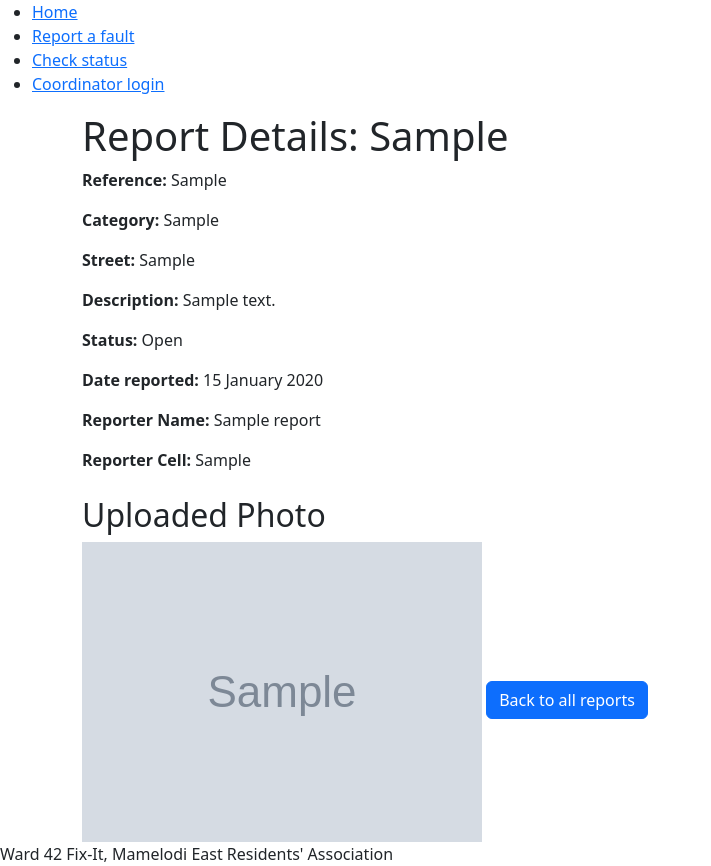
After one commit to mellosityata-cloud/ward42-fixit, a Flask app: page /report/1 in a window 1280 px wide. The commit adds this page. Shown: the whole page, without its empty margins (0-711 px from the left). Run offline with Flask 3, Linux system fonts and the light colour scheme; the visitor is signed in with stand-in values (Sample User, id 1); tables that the repository leaves empty hold one stand-in row (values such as "Sample post"); grey boxes marked "Sample" are stand-in pictures.

Commit message:
Check photo content type and handle upload errors

```diff
--- a/app.py
+++ b/app.py
@@ -1,10 +1,22 @@
+
+
 import os
 import uuid
 
-from flask import Flask, render_template, request, session, redirect, url_for
+from flask import (
+    Flask,
+    render_template,
+    request,
+    session,
+    redirect,
+    url_for,
+    send_from_directory
+)
+
 from flask_sqlalchemy import SQLAlchemy
 from werkzeug.security import check_password_hash
 from werkzeug.utils import secure_filename
+
 
 app = Flask(__name__)
 
@@ -15,9 +27,19 @@ app.config["SECRET_KEY"] = os.environ.get("SECRET_KEY")
 app.config["UPLOAD_FOLDER"] = os.path.join(app.root_path, "uploads")
 app.config["MAX_CONTENT_LENGTH"] = 2 * 1024 * 1024
 
+# Allowed photo extensions and content types
 ALLOWED_EXTENSIONS = {"jpg", "jpeg", "png", "webp"}
+ALLOWED_TYPES = {"image/jpeg", "image/png", "image/webp"}
 
 db = SQLAlchemy(app)
+
+
+# Check allowed image extensions
+def allowed_file(filename):
+    return (
+        "." in filename
+        and filename.rsplit(".", 1)[1].lower() in ALLOWED_EXTENSIONS
+    )
 
 
 # Report database model
@@ -56,6 +78,43 @@ def index():
 @app.route("/report", methods=["GET", "POST"])
 def report():
     if request.method == "POST":
+
+        photo = request.files.get("photo")
+        photo_filename = None
+
+        if photo and photo.filename:
+
+            # Check both file extension and content type
+            if (
+                not allowed_file(photo.filename)
+                or photo.mimetype not in ALLOWED_TYPES
+            ):
+                return (
+                    render_template(
+                        "report.html",
+                        error="Invalid photo format. Please upload a JPG, JPEG, PNG or WEBP image."
+                    ),
+                    400
+                )
+
+            # Extract extension before sanitising filename
+            extension = photo.filename.rsplit(".", 1)[1].lower()
+
+            # Generate a unique and sanitised filename
+            photo_filename = secure_filename(
+                f"{uuid.uuid4().hex}.{extension}"
+            )
+
+            os.makedirs(app.config["UPLOAD_FOLDER"], exist_ok=True)
+
+            photo.save(
+                os.path.join(
+                    app.config["UPLOAD_FOLDER"],
+                    photo_filename
+                )
+            )
+
+        # Generate report reference
         ref = "W42-" + str(Report.query.count() + 1).zfill(4)
 
         new_report = Report(
@@ -64,13 +123,17 @@ def report():
             street=request.form["street"],
             description=request.form["description"],
             reporter_name=request.form["reporter_name"],
-            reporter_cell=request.form["reporter_cell"]
+            reporter_cell=request.form["reporter_cell"],
+            photo_path=photo_filename
         )
 
         db.session.add(new_report)
         db.session.commit()
 
-        return render_template("confirmation.html", reference=ref)
+        return render_template(
+            "confirmation.html",
+            reference=ref
+        )
 
     return render_template("report.html")
 
@@ -82,9 +145,16 @@ def status():
     report = None
 
     if reference:
-        report = Report.query.filter_by(reference=reference.strip()).first()
+        report = Report.query.filter_by(
+            reference=reference.strip()
+        ).first()
 
-    return render_template("status.html", reference=reference, report=report)
+    return render_template(
+        "status.html",
+        reference=reference,
+        report=report
+    )
+
 
 # Coordinator login route
 @app.route("/login", methods=["GET", "POST"])
@@ -97,7 +167,8 @@ def login():
         ).first()
 
         if user and check_password_hash(
-            user.password_hash, request.form["password"]
+            user.password_hash,
+            request.form["password"]
         ):
             session.clear()
             session["coordinator_id"] = user.id
@@ -107,11 +178,13 @@ def login():
 
     return render_template("login.html", error=error)
 
+
 # Coordinator logout route
 @app.route("/logout")
 def logout():
     session.clear()
     return redirect(url_for("index"))
+
 
 # Coordinator reports page
 @app.route("/reports")
@@ -123,7 +196,11 @@ def reports():
         Report.created_at.desc()
     ).all()
 
-    return render_template("reports.html", reports=all_reports)
+    return render_template(
+        "reports.html",
+        reports=all_reports
+    )
+
 
 # Update report status route
 @app.route("/report/<int:report_id>/status", methods=["POST"])
@@ -142,12 +219,39 @@ def update_status(report_id):
     return redirect(url_for("reports"))
 
 
-
 # Handle files that exceed the 2 MB upload limit
 @app.errorhandler(413)
 def request_entity_too_large(error):
     return (
-        "The image you selected is too large. "
-        "Please upload an image smaller than 2 MB.",
+        render_template(
+            "report.html",
+            error="Your upload is too large. Please select an image smaller than 2 MB."
+        ),
         413
     )
+
+
+# Display uploaded photos to logged-in coordinators
+@app.route("/uploads/<filename>")
+def uploaded_photo(filename):
+    if "coordinator_id" not in session:
+        return redirect(url_for("login"))
+
+    return send_from_directory(
+        app.config["UPLOAD_FOLDER"],
+        filename
+    )
+
+
+# View individual report details
+@app.route("/report/<int:report_id>")
+def report_detail(report_id):
+    if "coordinator_id" not in session:
+        return redirect(url_for("login"))
+
+    report = Report.query.get_or_404(report_id)
+
+    return render_template(
+        "report_detail.html",
+        report=report
+    )
--- /dev/null
+++ b/templates/report_detail.html
@@ -0,0 +1,45 @@
+{% extends "base.html" %}
+
+{% block content %}
+
+<h1>Report Details: {{ report.reference }}</h1>
+
+<p><strong>Reference:</strong> {{ report.reference }}</p>
+
+<p><strong>Category:</strong> {{ report.category }}</p>
+
+<p><strong>Street:</strong> {{ report.street }}</p>
+
+<p><strong>Description:</strong> {{ report.description }}</p>
+
+<p><strong>Status:</strong> {{ report.status }}</p>
+
+<p><strong>Date reported:</strong>
+    {{ report.created_at.strftime('%d %B %Y') if report.created_at else 'Not available' }}
+</p>
+
+<p><strong>Reporter Name:</strong> {{ report.reporter_name }}</p>
+
+<p><strong>Reporter Cell:</strong> {{ report.reporter_cell }}</p>
+
+<h2 class="mt-4">Uploaded Photo</h2>
+
+{% if report.photo_path %}
+
+    <img
+        src="{{ url_for('uploaded_photo', filename=report.photo_path) }}"
+        alt="Photo of {{ report.category }}"
+        class="img-fluid"
+    >
+
+{% else %}
+
+    <p>No photo was uploaded for this report.</p>
+
+{% endif %}
+
+<a href="{{ url_for('reports') }}" class="btn btn-primary mt-3">
+    Back to all reports
+</a>
+
+{% endblock %}
```
Also changed, not shown: templates/report.html (+22 -5 lines), templates/reports.html (+61 -12 lines).
